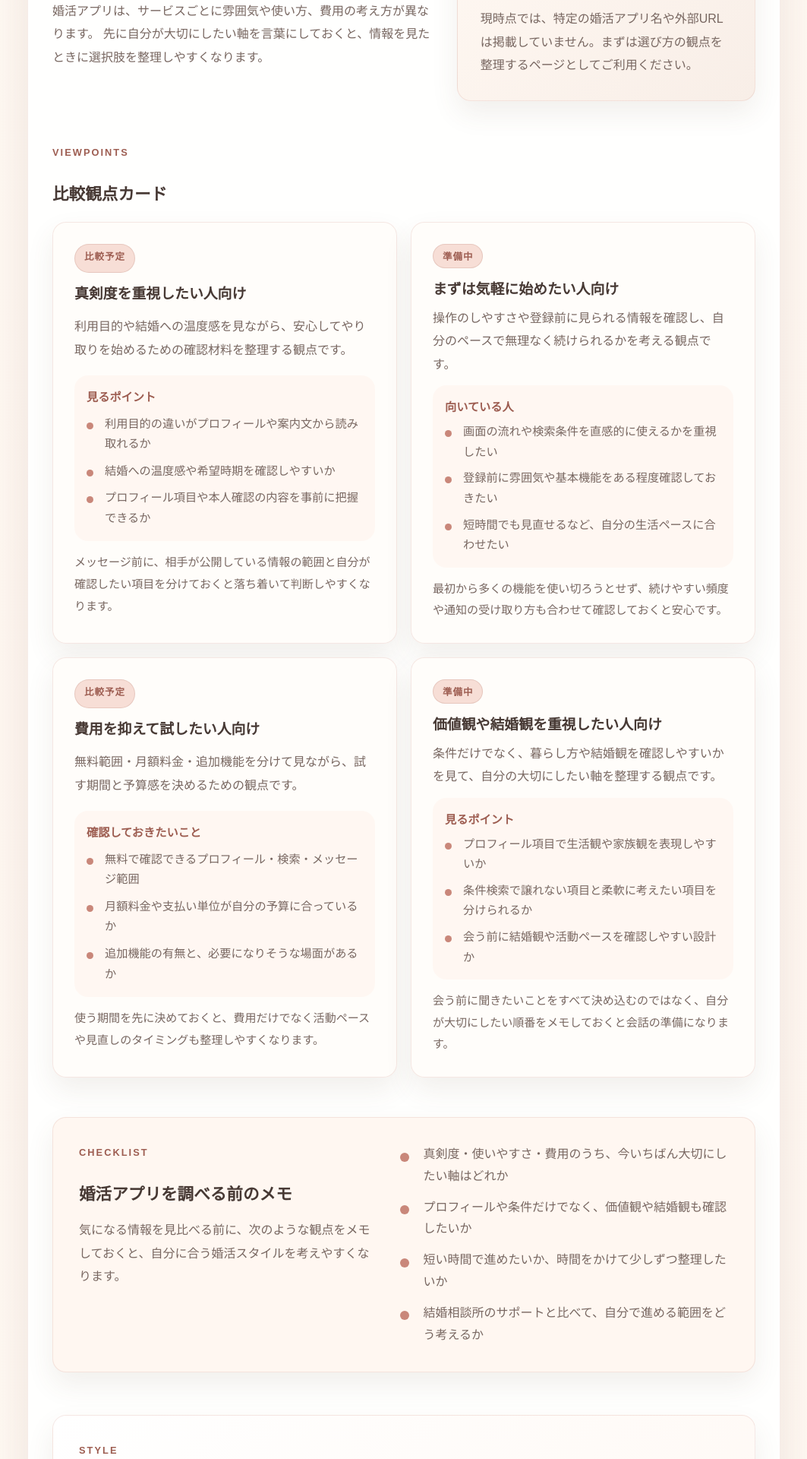
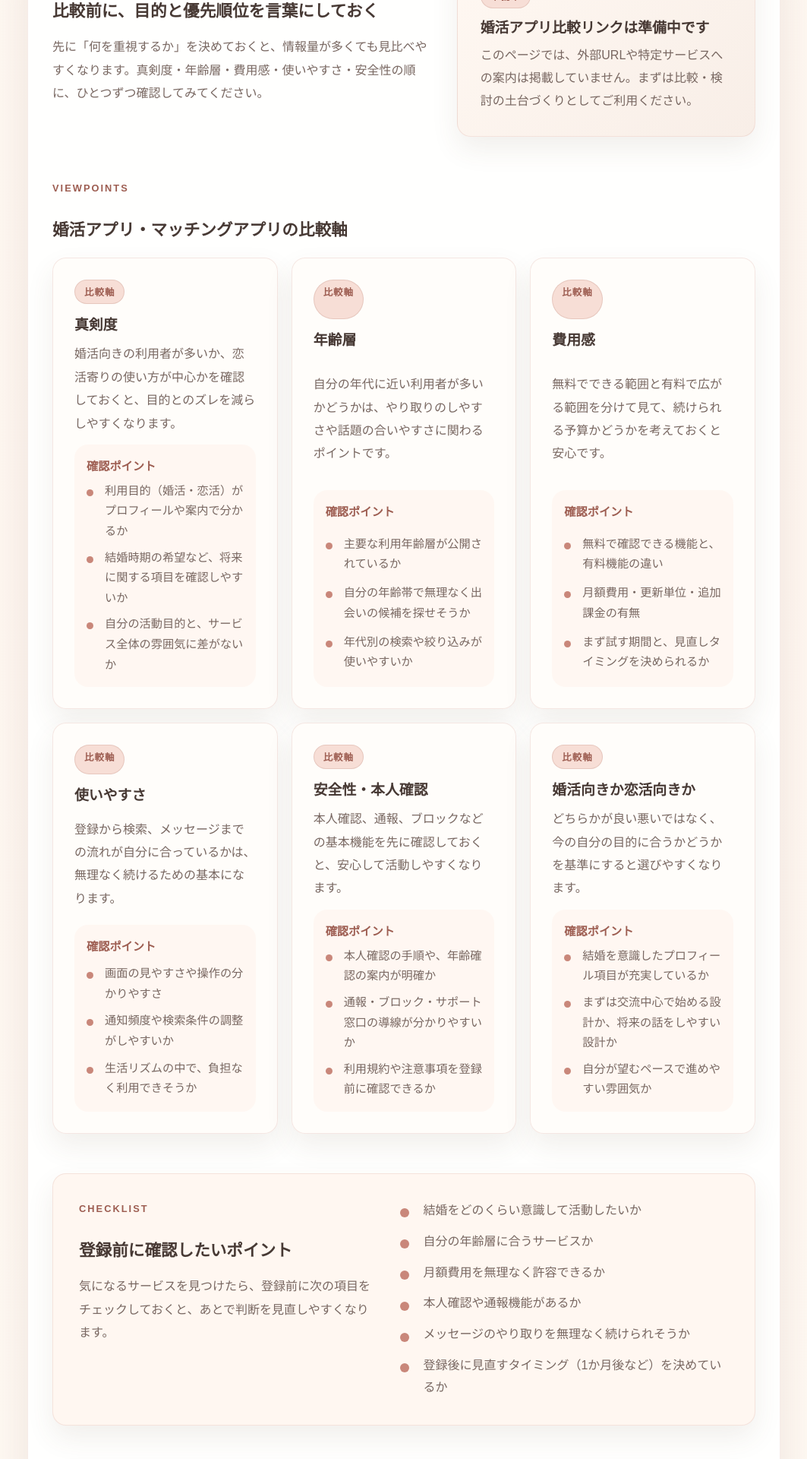
Before and after one commit to kenichis1971-cloud/konkatsu-diagnosis-site, a Next.js app: page /marriage-apps in a window 1280 px wide. Shown: the part 880-2800 px from the top of the page at 76% size, without its empty margins (108-1171 px from the left). Built offline with nearby package versions, Linux system fonts and the light colour scheme.

Commit message:
Enhance marriage apps page with comparison framework

```diff
--- a/app/globals.css
+++ b/app/globals.css
@@ -1575,6 +1575,10 @@ p {
   margin-bottom: clamp(34px, 5vw, 52px);
 }
 
+.apps-card-grid--triple {
+  grid-template-columns: repeat(3, minmax(0, 1fr));
+}
+
 .apps-card {
   display: grid;
   gap: 12px;
@@ -1684,6 +1688,15 @@ p {
   margin-bottom: 0;
 }
 
+.apps-next-step__actions {
+  display: grid;
+  gap: 12px;
+}
+
+.apps-next-step__actions .diagnosis-button {
+  width: 100%;
+}
+
 @media (max-width: 780px) {
   .apps-hero {
     min-height: clamp(500px, 132vw, 660px);
@@ -1709,6 +1722,7 @@ p {
 
   .apps-overview,
   .apps-card-grid,
+  .apps-card-grid--triple,
   .apps-checklist,
   .apps-difference-grid,
   .apps-next-step {
--- a/app/marriage-apps/page.tsx
+++ b/app/marriage-apps/page.tsx
@@ -5,77 +5,86 @@ import { createPageMetadata } from "@/lib/seo";
 export const metadata = createPageMetadata({
   title: "婚活アプリ比較 | 使う前に整理したいポイント",
   description:
-    "婚活アプリを使う前に、真剣度・使いやすさ・費用感・価値観の確認方法を落ち着いて整理するページです。",
+    "婚活アプリ・マッチングアプリを比較する前に、真剣度・年齢層・費用感・使いやすさ・安全性などを整理するページです。",
   path: "/marriage-apps",
 });
 
 const comparisonCards = [
   {
-    title: "真剣度を重視したい人向け",
-    label: "比較予定",
-    body: "利用目的や結婚への温度感を見ながら、安心してやり取りを始めるための確認材料を整理する観点です。",
-    pointsTitle: "見るポイント",
+    title: "真剣度",
+    label: "比較軸",
+    body: "婚活向きの利用者が多いか、恋活寄りの使い方が中心かを確認しておくと、目的とのズレを減らしやすくなります。",
+    pointsTitle: "確認ポイント",
     points: [
-      "利用目的の違いがプロフィールや案内文から読み取れるか",
-      "結婚への温度感や希望時期を確認しやすいか",
-      "プロフィール項目や本人確認の内容を事前に把握できるか",
+      "利用目的（婚活・恋活）がプロフィールや案内で分かるか",
+      "結婚時期の希望など、将来に関する項目を確認しやすいか",
+      "自分の活動目的と、サービス全体の雰囲気に差がないか",
     ],
-    memo: "メッセージ前に、相手が公開している情報の範囲と自分が確認したい項目を分けておくと落ち着いて判断しやすくなります。",
   },
   {
-    title: "まずは気軽に始めたい人向け",
-    label: "準備中",
-    body: "操作のしやすさや登録前に見られる情報を確認し、自分のペースで無理なく続けられるかを考える観点です。",
-    pointsTitle: "向いている人",
+    title: "年齢層",
+    label: "比較軸",
+    body: "自分の年代に近い利用者が多いかどうかは、やり取りのしやすさや話題の合いやすさに関わるポイントです。",
+    pointsTitle: "確認ポイント",
     points: [
-      "画面の流れや検索条件を直感的に使えるかを重視したい",
-      "登録前に雰囲気や基本機能をある程度確認しておきたい",
-      "短時間でも見直せるなど、自分の生活ペースに合わせたい",
+      "主要な利用年齢層が公開されているか",
+      "自分の年齢帯で無理なく出会いの候補を探せそうか",
+      "年代別の検索や絞り込みが使いやすいか",
     ],
-    memo: "最初から多くの機能を使い切ろうとせず、続けやすい頻度や通知の受け取り方も合わせて確認しておくと安心です。",
   },
   {
-    title: "費用を抑えて試したい人向け",
-    label: "比較予定",
-    body: "無料範囲・月額料金・追加機能を分けて見ながら、試す期間と予算感を決めるための観点です。",
-    pointsTitle: "確認しておきたいこと",
+    title: "費用感",
+    label: "比較軸",
+    body: "無料でできる範囲と有料で広がる範囲を分けて見て、続けられる予算かどうかを考えておくと安心です。",
+    pointsTitle: "確認ポイント",
     points: [
-      "無料で確認できるプロフィール・検索・メッセージ範囲",
-      "月額料金や支払い単位が自分の予算に合っているか",
-      "追加機能の有無と、必要になりそうな場面があるか",
+      "無料で確認できる機能と、有料機能の違い",
+      "月額費用・更新単位・追加課金の有無",
+      "まず試す期間と、見直しタイミングを決められるか",
     ],
-    memo: "使う期間を先に決めておくと、費用だけでなく活動ペースや見直しのタイミングも整理しやすくなります。",
   },
   {
-    title: "価値観や結婚観を重視したい人向け",
-    label: "準備中",
-    body: "条件だけでなく、暮らし方や結婚観を確認しやすいかを見て、自分の大切にしたい軸を整理する観点です。",
-    pointsTitle: "見るポイント",
+    title: "使いやすさ",
+    label: "比較軸",
+    body: "登録から検索、メッセージまでの流れが自分に合っているかは、無理なく続けるための基本になります。",
+    pointsTitle: "確認ポイント",
     points: [
-      "プロフィール項目で生活観や家族観を表現しやすいか",
-      "条件検索で譲れない項目と柔軟に考えたい項目を分けられるか",
-      "会う前に結婚観や活動ペースを確認しやすい設計か",
+      "画面の見やすさや操作の分かりやすさ",
+      "通知頻度や検索条件の調整がしやすいか",
+      "生活リズムの中で、負担なく利用できそうか",
     ],
-    memo: "会う前に聞きたいことをすべて決め込むのではなく、自分が大切にしたい順番をメモしておくと会話の準備になります。",
+  },
+  {
+    title: "安全性・本人確認",
+    label: "比較軸",
+    body: "本人確認、通報、ブロックなどの基本機能を先に確認しておくと、安心して活動しやすくなります。",
+    pointsTitle: "確認ポイント",
+    points: [
+      "本人確認の手順や、年齢確認の案内が明確か",
+      "通報・ブロック・サポート窓口の導線が分かりやすいか",
+      "利用規約や注意事項を登録前に確認できるか",
+    ],
+  },
+  {
+    title: "婚活向きか恋活向きか",
+    label: "比較軸",
+    body: "どちらかが良い悪いではなく、今の自分の目的に合うかどうかを基準にすると選びやすくなります。",
+    pointsTitle: "確認ポイント",
+    points: [
+      "結婚を意識したプロフィール項目が充実しているか",
+      "まずは交流中心で始める設計か、将来の話をしやすい設計か",
+      "自分が望むペースで進めやすい雰囲気か",
+    ],
   },
 ];
 
 const checklistItems = [
-  "真剣度・使いやすさ・費用のうち、今いちばん大切にしたい軸はどれか",
-  "プロフィールや条件だけでなく、価値観や結婚観も確認したいか",
-  "短い時間で進めたいか、時間をかけて少しずつ整理したいか",
-  "結婚相談所のサポートと比べて、自分で進める範囲をどう考えるか",
-];
-
-const differenceItems = [
-  {
-    title: "婚活アプリ",
-    body: "自分のペースで情報を見ながら進めやすい一方で、比較軸や確認したいことを自分で整理しておくと判断しやすくなります。",
-  },
-  {
-    title: "結婚相談所",
-    body: "担当者のサポートや面談を活用しながら進めやすい一方で、費用感やサポート範囲を事前に確認しておくことが大切です。",
-  },
+  "結婚をどのくらい意識して活動したいか",
+  "自分の年齢層に合うサービスか",
+  "月額費用を無理なく許容できるか",
+  "本人確認や通報機能があるか",
+  "メッセージのやり取りを無理なく続けられそうか",
+  "登録後に見直すタイミング（1か月後など）を決めているか",
 ];
 
 type MarriageAppsPageProps = {
@@ -91,11 +100,11 @@ export default async function MarriageAppsPage({ searchParams }: MarriageAppsPag
         <div className="apps-hero__content">
           <p className="eyebrow">Marriage Apps</p>
           <h1 id="apps-title">
-            <span className="apps-title-line">婚活アプリを選ぶ前に</span>
-            <span className="apps-title-line">整理したいこと</span>
+            <span className="apps-title-line">婚活アプリ・マッチングアプリを</span>
+            <span className="apps-title-line">比較する前に整理したいこと</span>
           </h1>
           <p>
-            診断結果とあわせて、真剣度・使いやすさ・費用・価値観などの比較軸をやさしく整理するための準備ページです。特定サービス名や外部URLは、今後の掲載に向けて準備中です。
+            診断結果を見たあとに、次の一歩を落ち着いて考えるためのページです。婚活アプリやマッチングアプリは婚活の選択肢の一つとして、まずは比較軸をやさしく整理していきましょう。
           </p>
         </div>
       </section>
@@ -105,25 +114,24 @@ export default async function MarriageAppsPage({ searchParams }: MarriageAppsPag
           <section className="apps-overview" aria-labelledby="apps-overview-title">
             <div>
               <p className="eyebrow">Preparation</p>
-              <h2 id="apps-overview-title">比較する前に、自分の優先順位をゆっくり確認する</h2>
+              <h2 id="apps-overview-title">比較前に、目的と優先順位を言葉にしておく</h2>
               <p>
-                婚活アプリは、サービスごとに雰囲気や使い方、費用の考え方が異なります。
-                先に自分が大切にしたい軸を言葉にしておくと、情報を見たときに選択肢を整理しやすくなります。
+                先に「何を重視するか」を決めておくと、情報量が多くても見比べやすくなります。真剣度・年齢層・費用感・使いやすさ・安全性の順に、ひとつずつ確認してみてください。
               </p>
             </div>
             <div className="apps-status-card" aria-label="掲載準備状況">
               <span>準備中</span>
-              <h3>サービス比較は今後追加予定です</h3>
+              <h3>婚活アプリ比較リンクは準備中です</h3>
               <p>
-                現時点では、特定の婚活アプリ名や外部URLは掲載していません。まずは選び方の観点を整理するページとしてご利用ください。
+                このページでは、外部URLや特定サービスへの案内は掲載していません。まずは比較・検討の土台づくりとしてご利用ください。
               </p>
             </div>
           </section>
 
           <section aria-labelledby="apps-cards-title">
             <p className="eyebrow">Viewpoints</p>
-            <h2 id="apps-cards-title">比較観点カード</h2>
-            <div className="apps-card-grid">
+            <h2 id="apps-cards-title">婚活アプリ・マッチングアプリの比較軸</h2>
+            <div className="apps-card-grid apps-card-grid--triple">
               {comparisonCards.map((card) => (
                 <article className="apps-card" key={card.title}>
                   <span>{card.label}</span>
@@ -137,7 +145,6 @@ export default async function MarriageAppsPage({ searchParams }: MarriageAppsPag
                       ))}
                     </ul>
                   </div>
-                  <p className="apps-card__memo">{card.memo}</p>
                 </article>
               ))}
             </div>
@@ -146,9 +153,9 @@ export default async function MarriageAppsPage({ searchParams }: MarriageAppsPag
           <section className="apps-checklist" aria-labelledby="apps-checklist-title">
             <div>
               <p className="eyebrow">Checklist</p>
-              <h2 id="apps-checklist-title">婚活アプリを調べる前のメモ</h2>
+              <h2 id="apps-checklist-title">登録前に確認したいポイント</h2>
               <p>
-                気になる情報を見比べる前に、次のような観点をメモしておくと、自分に合う婚活スタイルを考えやすくなります。
+                気になるサービスを見つけたら、登録前に次の項目をチェックしておくと、あとで判断を見直しやすくなります。
               </p>
             </div>
             <ul>
@@ -158,35 +165,22 @@ export default async function MarriageAppsPage({ searchParams }: MarriageAppsPag
             </ul>
           </section>
 
-          <section className="apps-difference" aria-labelledby="apps-difference-title">
+          <section className="apps-next-step" aria-labelledby="apps-next-title">
             <div>
-              <p className="eyebrow">Style</p>
-              <h2 id="apps-difference-title">結婚相談所との違いも一緒に整理する</h2>
+              <p className="eyebrow">Next Step</p>
+              <h2 id="apps-next-title">外部リンクではなく、まずは内部ページで整理する</h2>
               <p>
-                どちらが良いと決めつけるのではなく、サポートの受け方や費用感、進めるペースの違いを見ながら、自分に合う選択肢を考えるための土台にします。
+                比較軸を確認したあとに、診断結果の見直しや婚活コラムを読むことで、自分に合う進め方をより具体的に考えやすくなります。
               </p>
             </div>
-            <div className="apps-difference-grid">
-              {differenceItems.map((item) => (
-                <article className="apps-difference-card" key={item.title}>
-                  <h3>{item.title}</h3>
-                  <p>{item.body}</p>
-                </article>
-              ))}
+            <div className="apps-next-step__actions">
+              <Link className="diagnosis-button diagnosis-button--subtle" href="/diagnosis">
+                まずは診断結果を見直す
+              </Link>
+              <Link className="diagnosis-button diagnosis-button--subtle" href="/articles">
+                婚活コラムを読む
+              </Link>
             </div>
-          </section>
-
-          <section className="apps-next-step" aria-labelledby="apps-next-title">
-            <div>
-              <p className="eyebrow">With Diagnosis</p>
-              <h2 id="apps-next-title">診断結果と合わせて選択肢を整理する</h2>
-              <p>
-                まだ自分に合いそうな婚活スタイルがはっきりしていない場合は、10問の診断で大切にしたい価値観や進め方を確認してから、このページの観点を見直してみてください。診断結果と合わせて見ると、アプリ選びの優先順位を整理しやすくなります。
-              </p>
-            </div>
-            <Link className="diagnosis-button diagnosis-button--subtle" href="/diagnosis">
-              10問診断で整理する
-            </Link>
           </section>
           <DiagnosisReturnLink searchParams={params} />
         </section>
```
